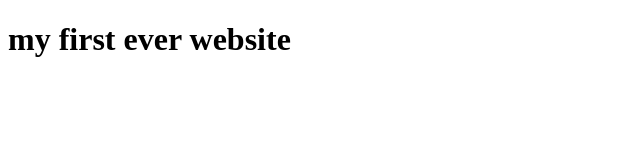
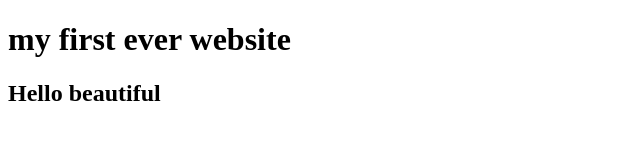
Before and after one commit to Zannatnisha/my-first-website, a plain HTML site: page index.html in a window 1280 px wide. Shown: the whole page, without its empty margins (0-640 px from the left). Drawn offline with Linux system fonts and the light colour scheme.

Commit message:
first commit

```diff
--- a/index.html
+++ b/index.html
@@ -8,5 +8,6 @@
 </head>
 <body>
   <h1>my first ever website</h1>
+  <h2>Hello beautiful</h2>
 </body>
 </html>
```
